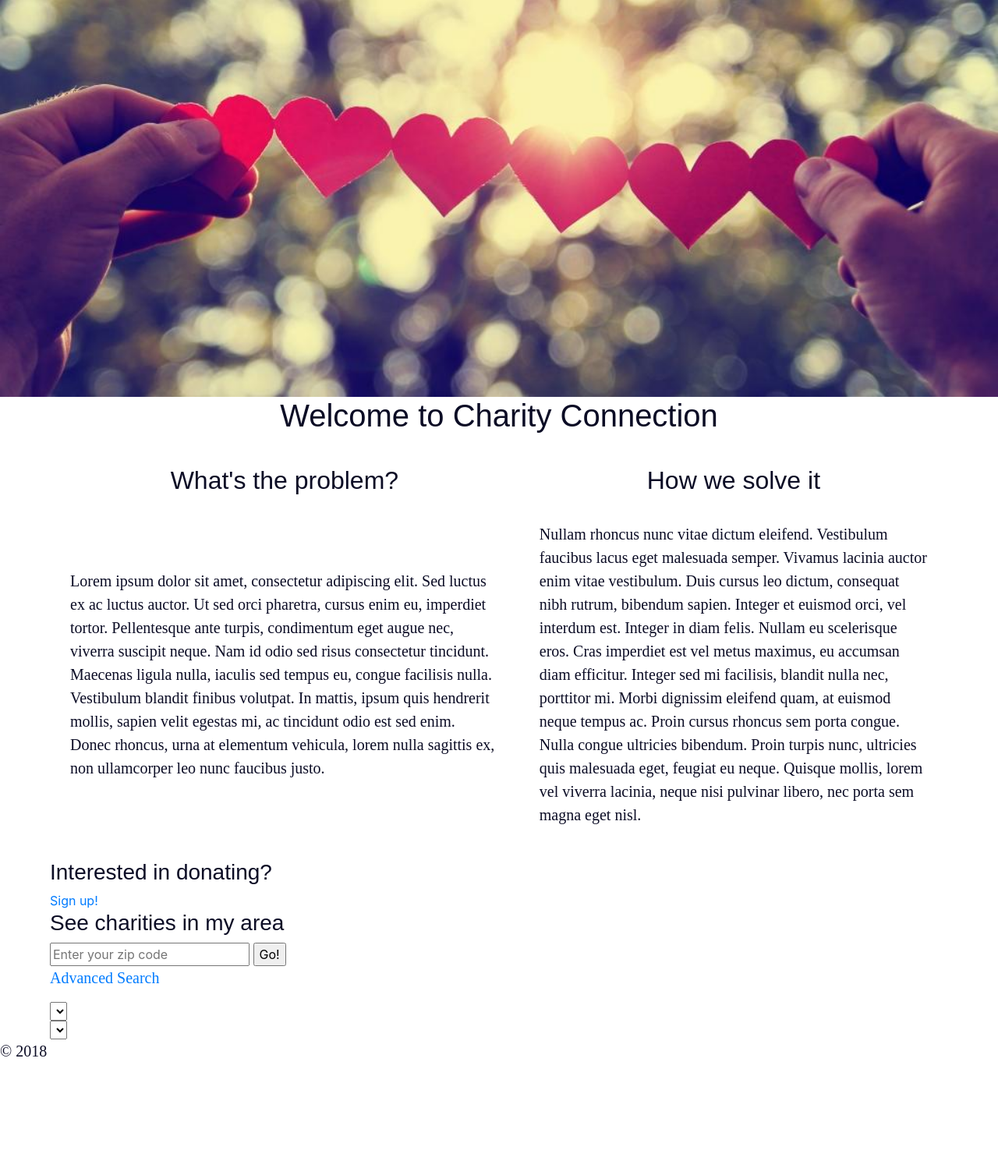
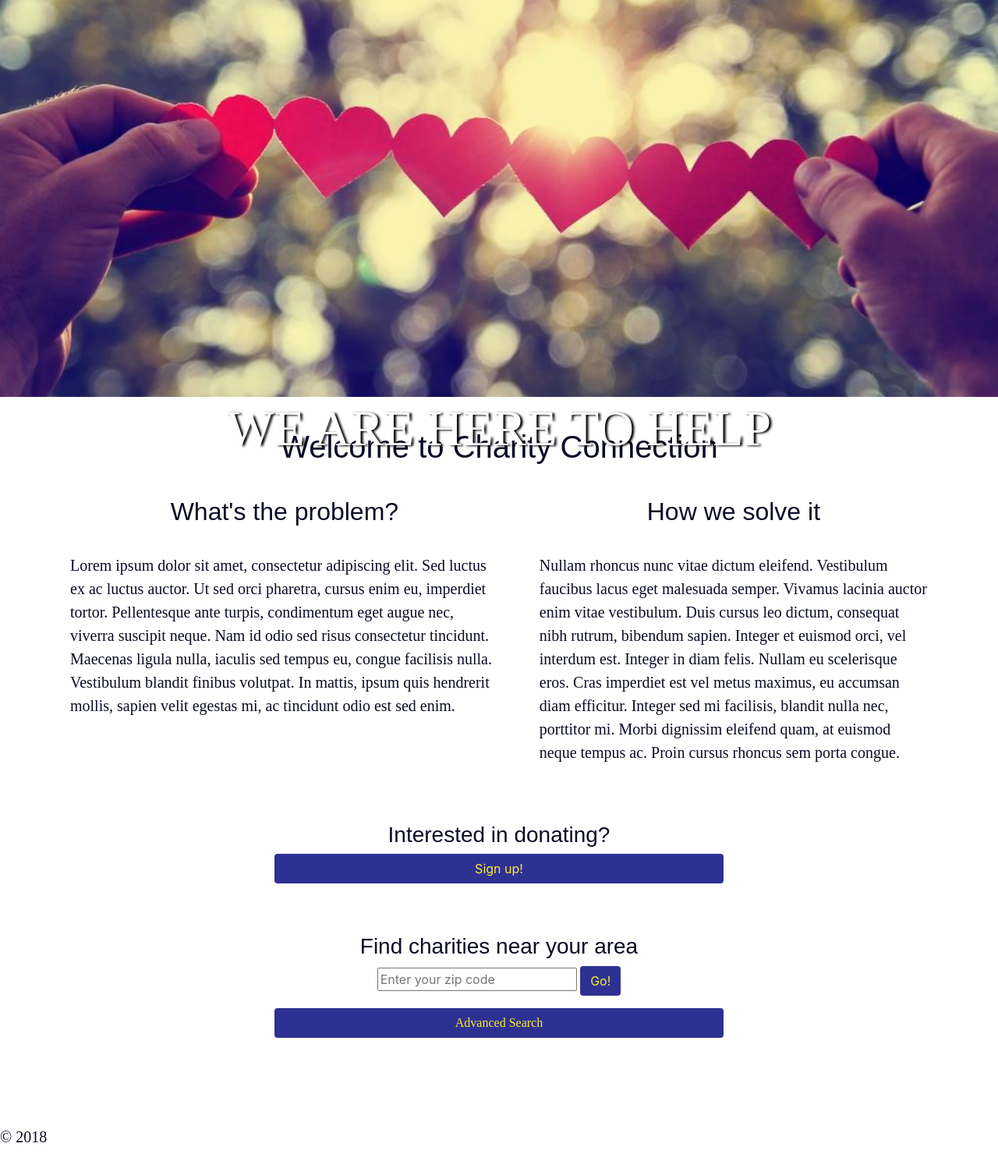
Before and after one commit to ravenusmc/capstone, a PHP site: page / in a window 1280 px wide. Shown: the part 138-1627 px from the top of the page at 78% size. Before the commit the page ends 1493 px from the top, so only its background shows below. Run offline with PHP 8.4, Linux system fonts and the light colour scheme; lists and menus that the app fills with data are empty; some libraries are stand-ins or nearby versions; some web fonts are replaced.

Commit message:
continued to style landing page CTA buttons and added javascript for advanced search. Added advanced search select elements with all options based on the database information.

```diff
--- a/assets/css/style.css
+++ b/assets/css/style.css
@@ -19,6 +19,10 @@
     grid-area: section2;
     grid-template-areas: "heading" "paragraph";
     padding: 1em;
+  }
+
+  .homePageSection {
+    align-self: start;
   }
 
   .homePageHeading {
@@ -62,6 +66,21 @@ h1, h2, h3, h4, h5, h6 {
   font-family: "Ministry", sans-serif;
 }
 
+/* Accessibility-related */
+#skip a {
+  position: absolute;
+  left: -10000px;
+  top: auto;
+  width: 1px;
+  height: 1px;
+  overflow: hidden;
+}
+#skip a:focus {
+  position: static;
+  width: auto;
+  height: auto;
+}
+
 /* Customizations */
 .logoNav {
   max-height: 75px;
@@ -94,10 +113,10 @@ h1, h2, h3, h4, h5, h6 {
 .loginBtn {
   background-color: #2E3192;
   color: #F9ED32;
+  text-align: center;
 }
 .loginBtn:hover {
   background-color: #0B0C25;
-  color: #F9ED32;
 }
 
 .headerImg {
@@ -111,7 +130,13 @@ h1, h2, h3, h4, h5, h6 {
   position: absolute;
   bottom: 1em;
   color: white;
+  text-shadow: 3px 1px 3px black;
   z-index: 5;
+  text-transform: uppercase;
+  font-family: "Ministry";
+  font-size: 4em;
+  width: 100%;
+  margin: 0 auto;
 }
 
 .pageMain {
@@ -121,10 +146,45 @@ h1, h2, h3, h4, h5, h6 {
 
 .homePageTitle {
   text-align: center;
+  margin-top: 1em;
 }
 
 .homePageHeading {
   text-align: center;
 }
 
+.ctaSection {
+  width: 50%;
+  margin: 2em auto;
+  text-align: center;
+}
+.ctaSection h3 {
+  text-align: center;
+}
+
+.ctaBtn {
+  background-color: #2E3192;
+  color: #F9ED32;
+  text-align: center;
+}
+.ctaBtn:hover {
+  background-color: #0B0C25;
+}
+
+#advSearchBtn {
+  margin-top: 1em;
+  background-color: #2E3192;
+  color: #F9ED32;
+  text-align: center;
+  font-family: "Ministry";
+}
+#advSearchBtn:hover {
+  background-color: #0B0C25;
+}
+
+.advSearchHidden {
+  display: block;
+  visibility: hidden;
+}
+
 /*# sourceMappingURL=style.css.map */
--- a/assets/js/landing.js
+++ b/assets/js/landing.js
@@ -1 +1,12 @@
-alert('Hi');
+
+
+function showAdvSearch() {
+     var advSearchSection = document.getElementsByClassName('advSearchHidden');
+
+     advSearchSection.style.visibility = "visible";
+}
+
+var advSearchBtn = document.getElementById('advSearchBtn');
+if (advSearchBtn.addEventListener) {                       advSearchBtn.addEventListener("click", showAdvSearch);
+ } else if (advSearchBtn.attachEvent) {                    advSearchBtn.attachEvent("onclick", showAdvSearch);
+ }
--- a/assets/sass/_grid.scss
+++ b/assets/sass/_grid.scss
@@ -24,6 +24,7 @@
                "paragraph";
           padding: 1em;
 
+
      }
 
      #solution {
@@ -34,6 +35,10 @@
                "paragraph";
           padding: 1em;
 
+     }
+
+     .homePageSection {
+          align-self: start;
      }
 
      .homePageHeading {
--- a/assets/sass/_mixins.scss
+++ b/assets/sass/_mixins.scss
@@ -0,0 +1,9 @@
+@mixin customBtn {
+     background-color: $logoBlue;
+     color: $logoYellow;
+     text-align: center;
+}
+
+@mixin customBtnHover {
+     background-color: $darkBlue;
+}
--- a/assets/sass/style.scss
+++ b/assets/sass/style.scss
@@ -22,6 +22,30 @@ p {
 h1, h2, h3, h4, h5, h6 {
      font-family: $sans, sans-serif;
 }
+
+
+// ----------------------------------------//
+/* Accessibility-related */
+// ----------------------------------------//
+
+#skip a {
+     position:absolute;
+     left:-10000px;
+     top:auto;
+     width:1px;
+     height:1px;
+     overflow:hidden;
+
+     &:focus {
+          position:static;
+          width:auto;
+          height:auto;
+     }
+}
+
+
+
+
 
 // ----------------------------------------//
 /* Customizations */
@@ -61,12 +85,10 @@ h1, h2, h3, h4, h5, h6 {
 }
 
 .loginBtn {
-     background-color: $logoBlue;
-     color: $logoYellow;
+     @include customBtn;
 
      &:hover {
-          background-color: $darkBlue;
-          color: $logoYellow;
+          @include customBtnHover;
      }
 }
 
@@ -85,7 +107,13 @@ h1, h2, h3, h4, h5, h6 {
      position: absolute;
      bottom: 1em;
      color: white;
+     text-shadow: 3px 1px 3px black;
      z-index: 5;
+     text-transform: uppercase;
+     font-family: $sans;
+     font-size: 4em;
+     width: 100%;
+     margin: 0 auto;
 }
 
 // ----------------------------------------//
@@ -99,6 +127,7 @@ h1, h2, h3, h4, h5, h6 {
 
 .homePageTitle {
      text-align: center;
+     margin-top: 1em;
 }
 
 
@@ -106,6 +135,42 @@ h1, h2, h3, h4, h5, h6 {
      text-align: center;
 }
 
+.ctaSection {
+     width: 50%;
+     margin: 2em auto;
+     text-align: center;
+
+     h3 {
+          text-align: center;
+     }
+}
+
+.ctaBtn {
+     @include customBtn;
+     //max-width: 15%;
+
+     &:hover {
+          @include customBtnHover;
+     }
+}
+
+#advSearchBtn {
+     //max-width: 15%;
+     margin-top: 1em;
+     @include customBtn;
+     font-family: $sans;
+     //font-weight: 200;
+     //font-size: .75em;
+
+     &:hover {
+          @include customBtnHover;
+     }
+}
+
+.advSearchHidden {
+     display: block;
+     visibility: hidden;
+}
 
 
 // ----------------------------------------//
--- a/index.php
+++ b/index.php
@@ -19,43 +19,59 @@ include('view/header.php'); ?>
 
 <section class="homePageSection" id="problem">
      <h2 class="homePageHeading">What's the problem?</h2>
-     <p>Lorem ipsum dolor sit amet, consectetur adipiscing elit. Sed luctus ex ac luctus auctor. Ut sed orci pharetra, cursus enim eu, imperdiet tortor. Pellentesque ante turpis, condimentum eget augue nec, viverra suscipit neque. Nam id odio sed risus consectetur tincidunt. Maecenas ligula nulla, iaculis sed tempus eu, congue facilisis nulla. Vestibulum blandit finibus volutpat. In mattis, ipsum quis hendrerit mollis, sapien velit egestas mi, ac tincidunt odio est sed enim. Donec rhoncus, urna at elementum vehicula, lorem nulla sagittis ex, non ullamcorper leo nunc faucibus justo.</p>
+     <p>Lorem ipsum dolor sit amet, consectetur adipiscing elit. Sed luctus ex ac luctus auctor. Ut sed orci pharetra, cursus enim eu, imperdiet tortor. Pellentesque ante turpis, condimentum eget augue nec, viverra suscipit neque. Nam id odio sed risus consectetur tincidunt. Maecenas ligula nulla, iaculis sed tempus eu, congue facilisis nulla. Vestibulum blandit finibus volutpat. In mattis, ipsum quis hendrerit mollis, sapien velit egestas mi, ac tincidunt odio est sed enim. </p>
 </section>
 
 <section class="homePageSection" id="solution">
      <h2 class="homePageHeading">How we solve it</h2>
-     <p>Nullam rhoncus nunc vitae dictum eleifend. Vestibulum faucibus lacus eget malesuada semper. Vivamus lacinia auctor enim vitae vestibulum. Duis cursus leo dictum, consequat nibh rutrum, bibendum sapien. Integer et euismod orci, vel interdum est. Integer in diam felis. Nullam eu scelerisque eros. Cras imperdiet est vel metus maximus, eu accumsan diam efficitur. Integer sed mi facilisis, blandit nulla nec, porttitor mi. Morbi dignissim eleifend quam, at euismod neque tempus ac. Proin cursus rhoncus sem porta congue. Nulla congue ultricies bibendum. Proin turpis nunc, ultricies quis malesuada eget, feugiat eu neque. Quisque mollis, lorem vel viverra lacinia, neque nisi pulvinar libero, nec porta sem magna eget nisl.</p>
+     <p>Nullam rhoncus nunc vitae dictum eleifend. Vestibulum faucibus lacus eget malesuada semper. Vivamus lacinia auctor enim vitae vestibulum. Duis cursus leo dictum, consequat nibh rutrum, bibendum sapien. Integer et euismod orci, vel interdum est. Integer in diam felis. Nullam eu scelerisque eros. Cras imperdiet est vel metus maximus, eu accumsan diam efficitur. Integer sed mi facilisis, blandit nulla nec, porttitor mi. Morbi dignissim eleifend quam, at euismod neque tempus ac. Proin cursus rhoncus sem porta congue.</p>
 </section>
 
 <section class="ctaSection" id="ctaSignUp">
      <h3 class="ctaHeading">Interested in donating?</h3>
-     <a href="admin/user_signup.php" class="ctaBtn">Sign up!</a>
+     <a href="admin/user_signup.php" class="ctaBtn btn">Sign up!</a>
 </section>
 
 <section class="ctaSection" id="ctaSearch">
-     <h3 class="ctaHeading">See charities in my area</h3>
+     <h3 class="ctaHeading">Find charities near your area</h3>
      <form action="charity/index.php" method="post" class="">
           <input type="hidden" name="action" value="see_charity_by_zip">
           <input type="text" name='zip' placeholder="Enter your zip code" class="" id="enterAddress">
-          <input type="submit" value="Go!">
+          <input type="submit" class="ctaBtn btn" value="Go!">
      </form>
-     <p class="advSearch"><a href="">Advanced Search</a></p>
+     <p class="advSearch btn" id="advSearchBtn">Advanced Search</p>
      <section class="advSearchHidden">
           <form action="" method="post" class="advSearchByType">
+          <label for="byType">Search by Charity Type</label>
                <select name="byType">
-                     <option value=""></option>
-                     <option value=""></option>
-                     <option value=""></option>
-                     <option value=""></option>
+                     <option value="education">Education</option>
+                     <option value="animals">Animals</option>
+                     <option value="artsculture">Arts/Culture</option>
+                     <option value="communitydev">Community Development</option>
+                     <option value="environment">Environment</option>
+                     <option value="health">Health</option>
+                     <option value="civilrights">Human and Civil Rights</option>
+                     <option value="humanservices">Human Services</option><option value="international">International</option>
+                     <option value="religion">Religious</option>
+                     <option value="research">Research/Public Policy</option>
+
                </select>
           </form>
 
-          <form action="" method="post" class="">
-               <select name="">
-                    <option value=""></option>
-                    <option value=""></option>
-                    <option value=""></option>
-                    <option value=""></option>
+          <form action="" method="post" class="advSearchByItems">
+            <label for="byItems">Search by Items Accepted by Charity</label>
+               <select name="byItems">
+                    <option value="household">Household Items</option>
+                    <option value="toys">Kids' Toys</option>
+                    <option value="kidclothes">Kids' Clothing</option>
+                    <option value="books">Books</option>
+                    <option value="appliances">Small Appliances</option>
+                    <option value="womenclothing">Women's Clothing</option>
+                    <option value="menclothing">Men's Clothing</option>
+                    <option value="womenshoes">Women's Shoes</option>
+                    <option value="menshoes">Men's Shoes</option>
+                    <option value="pets">Pet-related Items</option>
+                    <option value="garden">Yard or Garden Items</option>
                </select>
           </form>
 
--- a/view/header.php
+++ b/view/header.php
@@ -26,6 +26,7 @@
 </head>
 
 <body>
+<div id="skip"><a href="#pageMain">Skip to Main Content</a></div>
 
 <nav class="navbar navbar-expand-lg navbar-light bg-yellow">
   <a class="navbar-brand" href="index.php"><img src="assets/images/logo-blue-text.svg" class="logoNav" alt="Charity Connection Logo"></a>
```
Also changed, not shown: 1 other file.
